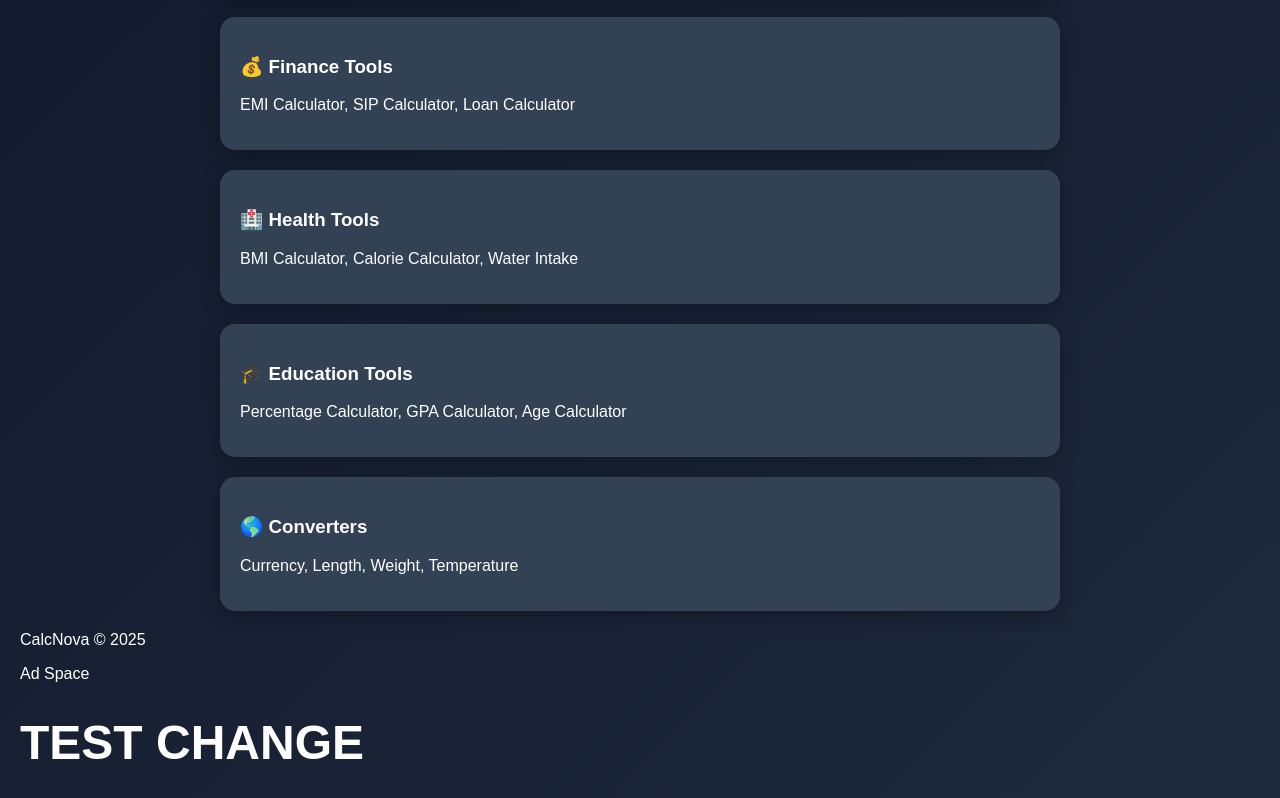
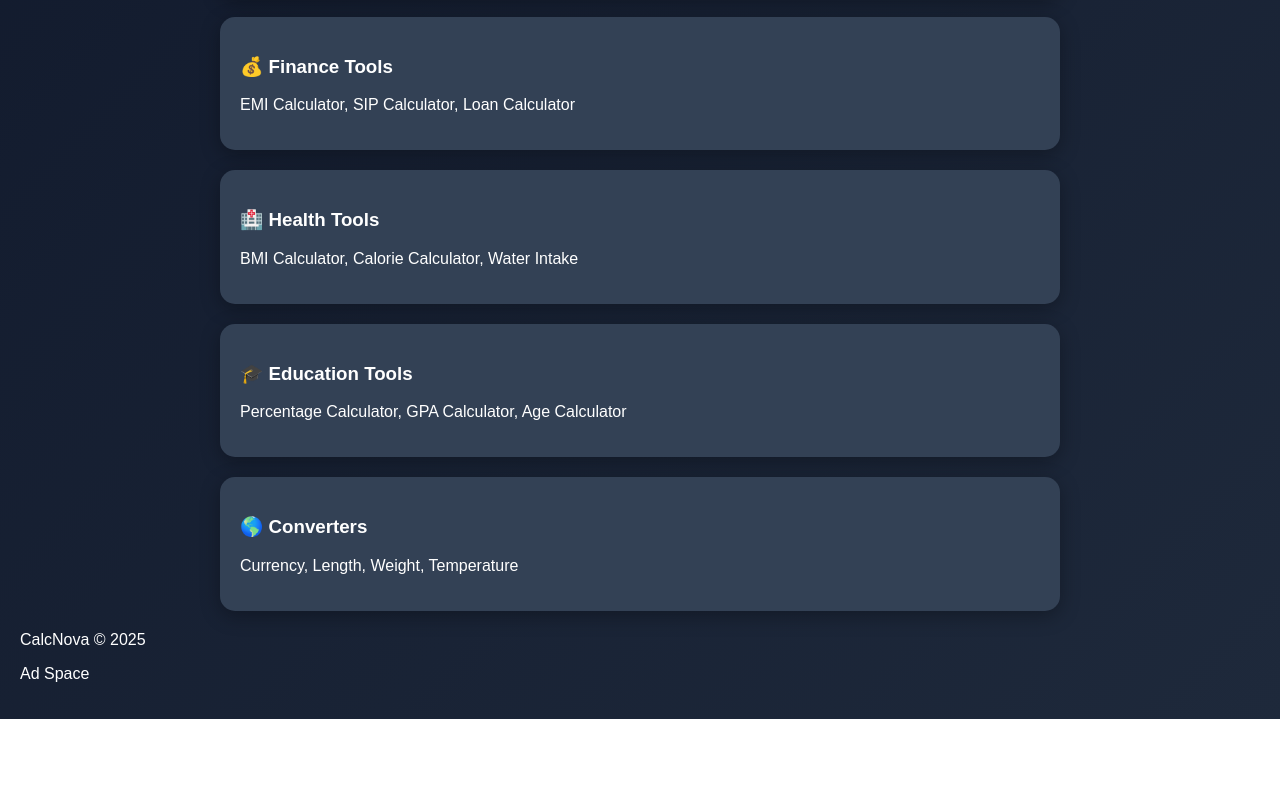
Before and after one commit to Vishnuv08/quicktools-hub, a plain HTML site: page index.html in a window 1280 px wide. Shown: the part 731-1529 px from the top of the page. After the commit the page ends 1450 px from the top, so only its background shows below. Drawn offline with Linux system fonts and the light colour scheme.

Commit message:
Update index.html

```diff
--- a/index.html
+++ b/index.html
@@ -72,5 +72,4 @@
 </footer>
 <script src="script.js"></script>
 </body>
-<h1>TEST CHANGE</h1>
 </html>
```
